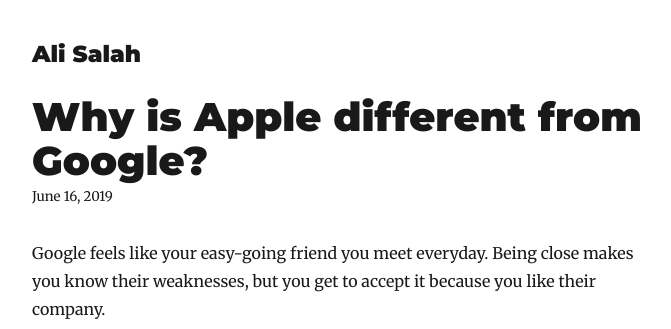
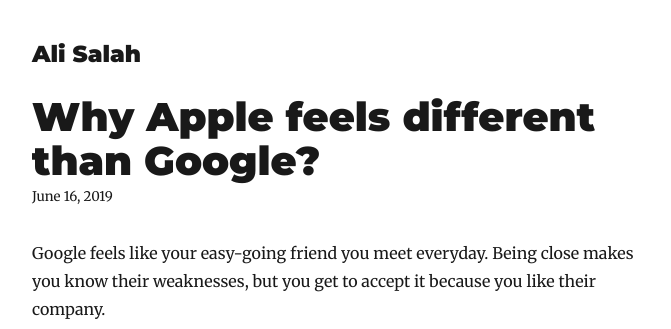
Before and after one commit to alisalahio/personal-website, a Gatsby site: page /apple-vs-google/ in a window 1280 px wide. Shown: the top 329 px of the page, without its empty margins (293-964 px from the left). Built offline with nearby package versions, Linux system fonts and the light colour scheme; Gatsby itself is replaced by a stand-in of ours; some packages are replaced by stand-ins of ours.

Commit message:
Update index.md

```diff
--- a/content/blog/apple-vs-google/index.md
+++ b/content/blog/apple-vs-google/index.md
@@ -1,5 +1,5 @@
 ---
-title: Why is Apple different from Google?
+title: Why Apple feels different than Google?
 date: "2019-06-16T12:21:58.268Z"
 template: "post"
 draft: false
```
